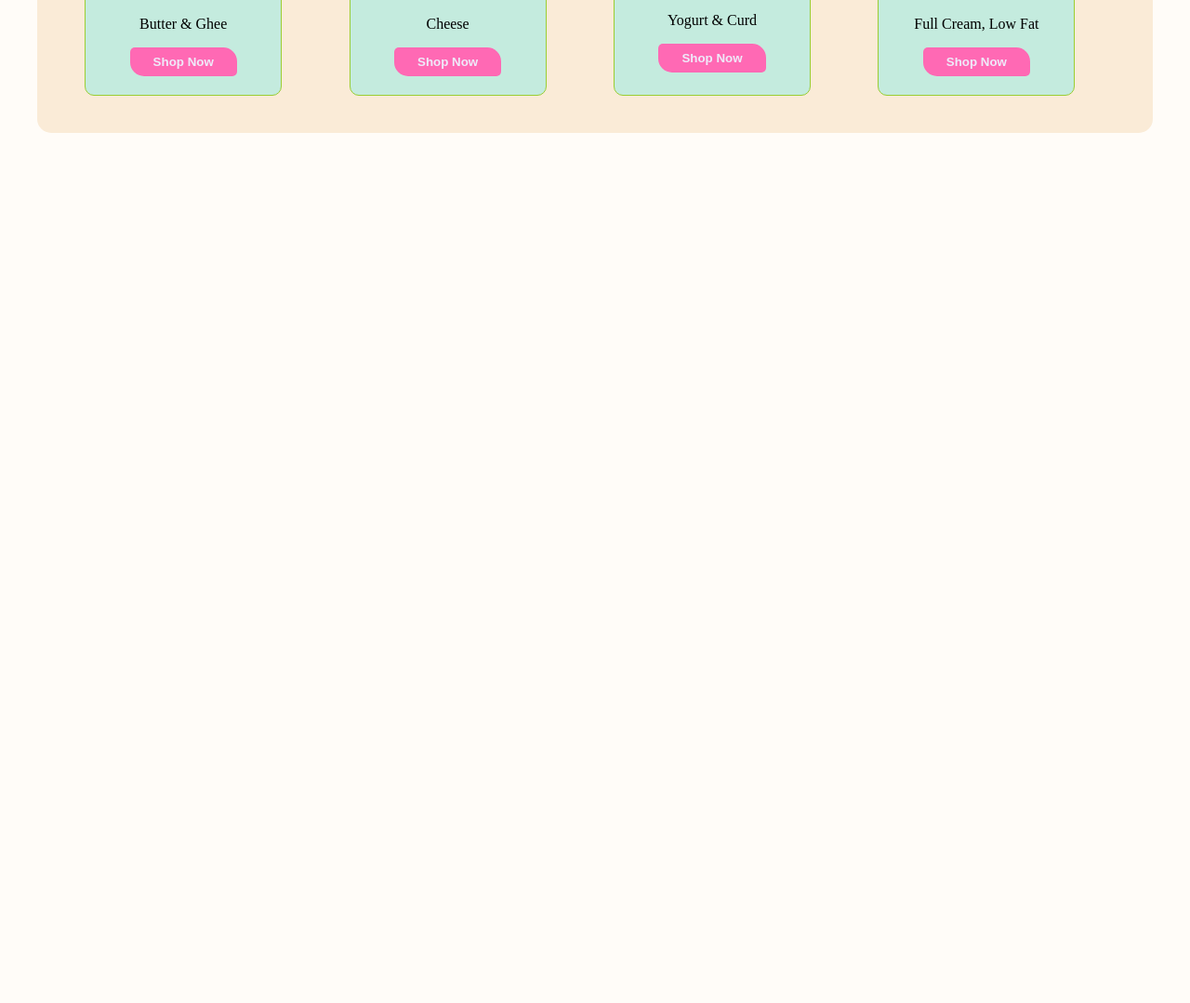
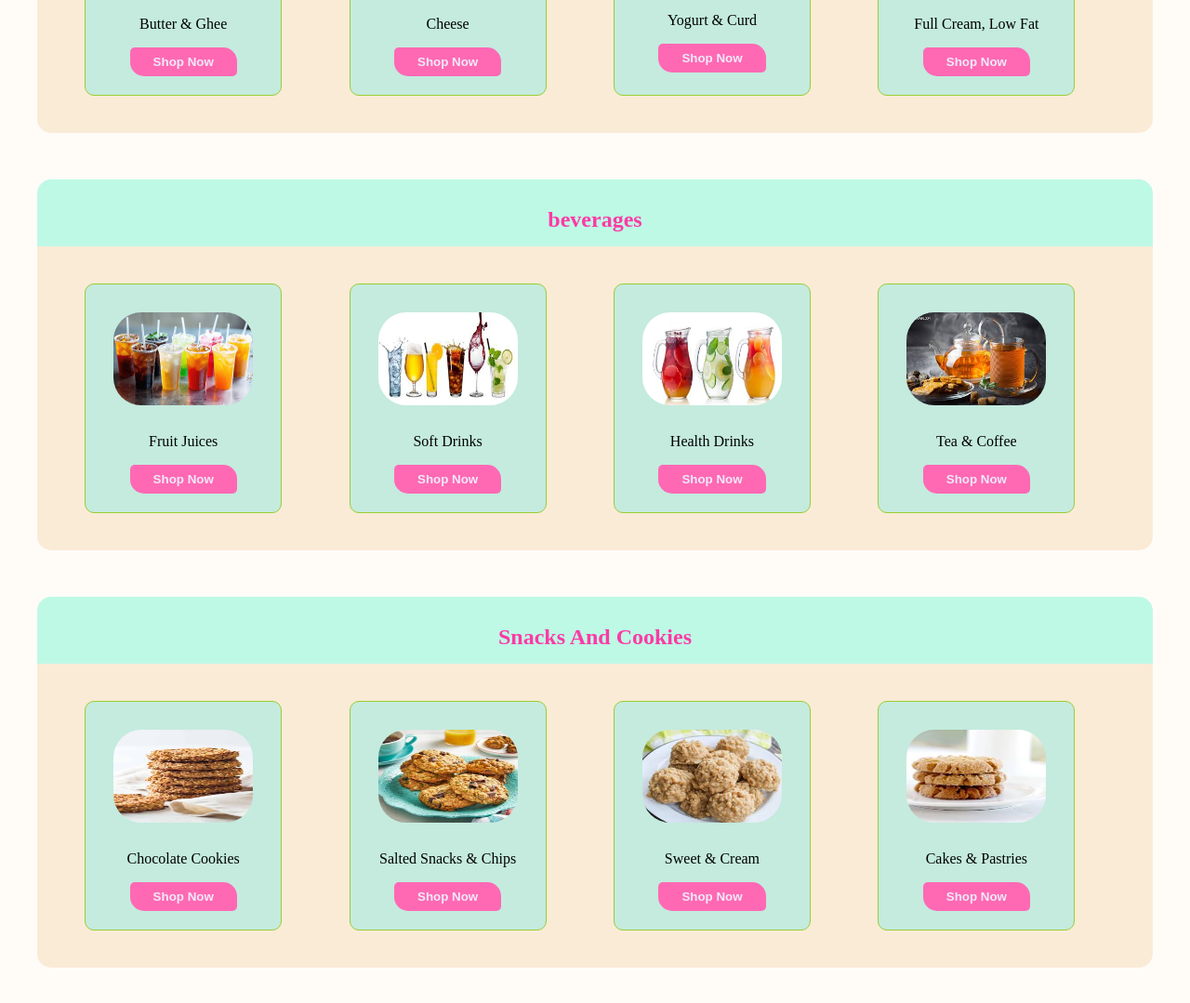
Before and after one commit to shouravhasanshurjo8201/food-shop-project, a plain HTML site: page index.html in a window 1280 px wide. Shown: the part 1245-2324 px from the top of the page at 93% size. Before the commit the page ends 1438 px from the top, so only its background shows below. Drawn offline with Linux system fonts and the light colour scheme.

Commit message:
beverages And Cookies section add

```diff
--- a/index.html
+++ b/index.html
@@ -125,6 +125,79 @@
         </section>
         <!-- Dairy Products end -->
 
+
+        <!-- main body section -->
+        <section class="main-body">
+
+            <div class="head-Category">
+                <h1>beverages</h1>
+            </div>
+
+            <div class="similar">
+
+                <div class="similar-0">
+                    <img src="images/beverages (1).jpeg" alt="">
+                    <p class="picp">Fruit Juices</p>
+                    <button>Shop Now</button>
+                </div>
+                <div class="similar-0">
+                    <img src="images/beverages (3).jpeg" alt="">
+                    <p>Soft Drinks</p>
+                    <button>Shop Now</button>
+                </div>
+                <div class="similar-0">
+                    <img src="images/beverages (4).jpeg" alt="">
+                    <p>Health Drinks</p>
+                    <button>Shop Now</button>
+                </div>
+                <div class="similar-0">
+                    <img src="images/beverages (2).jpeg" alt="">
+                    <p>Tea & Coffee</p>
+                    <button>Shop Now</button>
+                </div><br>
+
+            </div>
+
+        </section>
+        <!-- main body end -->
+
+        <!-- main body section -->
+        <section class="main-body">
+
+            <div class="head-Category">
+                <h1>Snacks And Cookies</h1>
+            </div>
+
+            <div class="similar">
+
+                <div class="similar-0">
+                    <img src="images/snacks-cookies (1).jpeg" alt="">
+                    <p class="picp">Chocolate Cookies</p>
+                    <button>Shop Now</button>
+                </div>
+                <div class="similar-0">
+                    <img src="images/snacks-cookies (2).jpeg" alt="">
+                    <p>Salted Snacks & Chips</p>
+                    <button>Shop Now</button>
+                </div>
+                <div class="similar-0">
+                    <img src="images/snacks-cookies (3).jpeg" alt="">
+                    <p>Sweet & Cream</p>
+                    <button>Shop Now</button>
+                </div>
+                <div class="similar-0">
+                    <img src="images/snacks-cookies (4).jpeg" alt="">
+                    <p> Cakes & Pastries</p>
+                    <button>Shop Now</button>
+                </div><br>
+
+            </div>
+
+        </section>
+        <!-- main body end -->
+
+
+
     </main>
     <!-- main section end -->
 
--- a/stely.css
+++ b/stely.css
@@ -76,8 +76,6 @@ main{
 }
 /* discount section end */
 
-
-
 /* main body section start */
 .main-body{
     max-width: 1200px;
```
Also changed, not shown: images/beverages (1).jpeg (added), images/beverages (2).jpeg (added), images/beverages (3).jpeg (added), images/beverages (4).jpeg (added), images/snacks-cookies (1).jpeg (added), images/snacks-cookies (2).jpeg (added), images/snacks-cookies (3).jpeg (added), images/snacks-cookies (4).jpeg (added).
